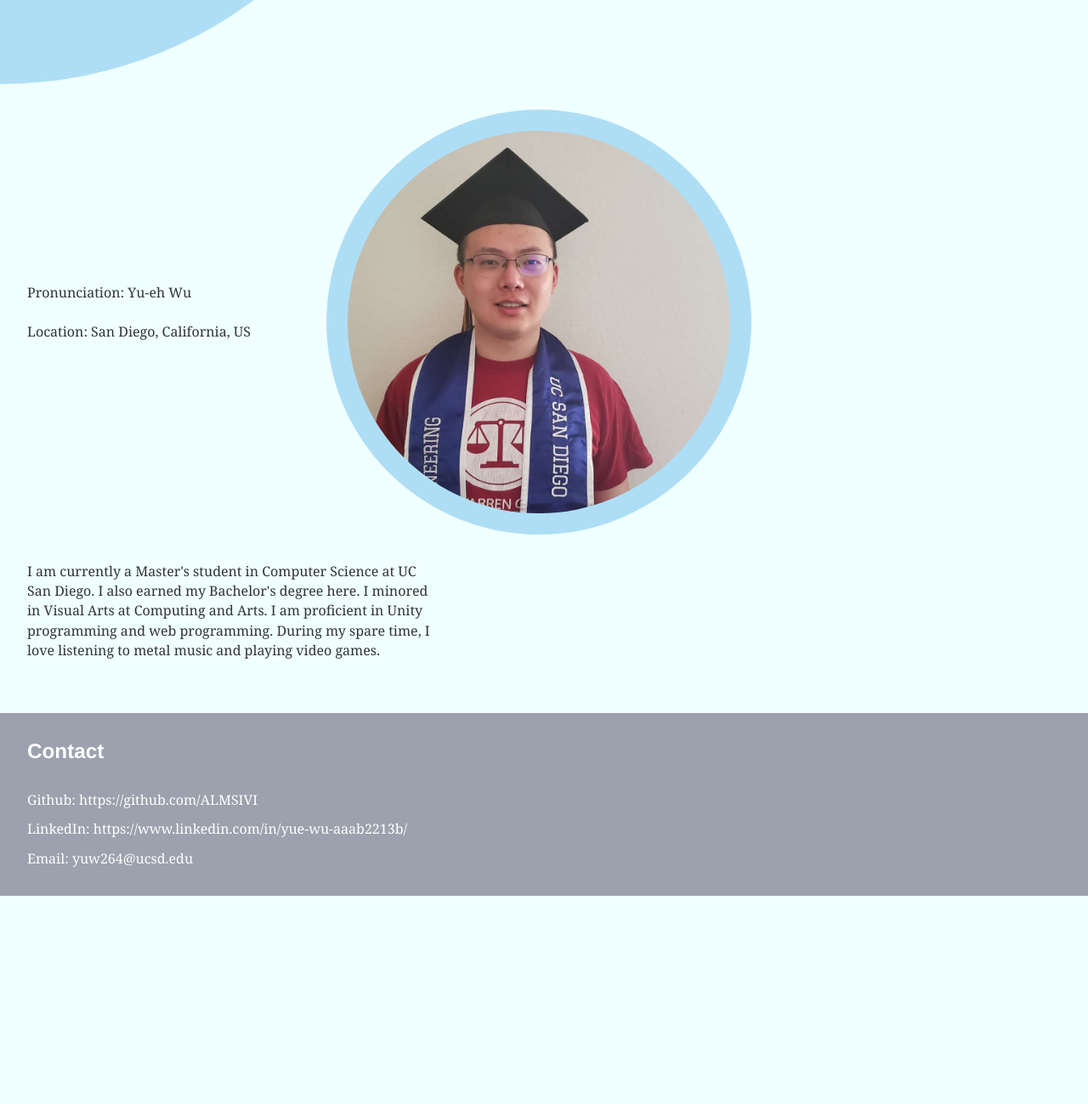
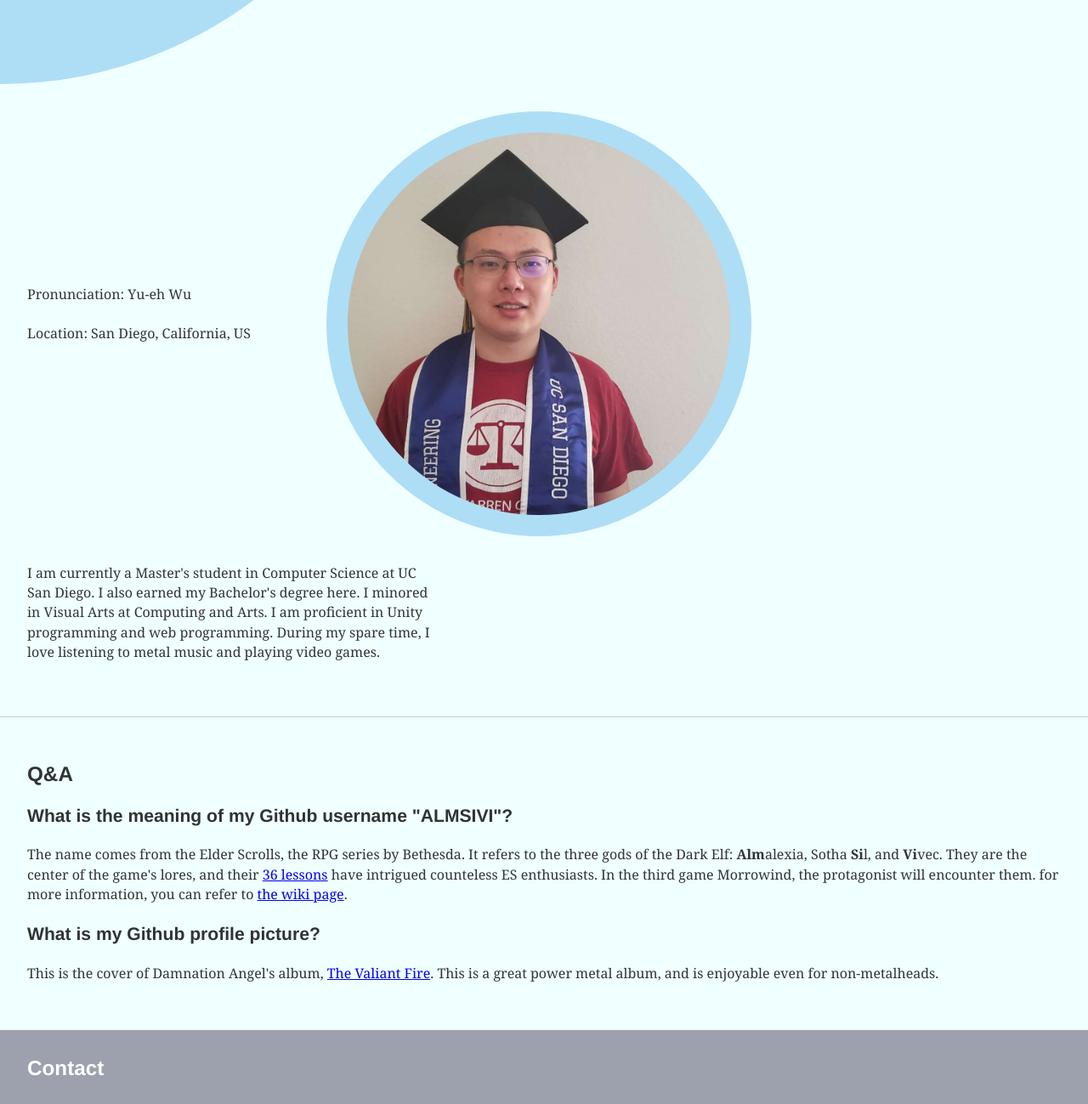
Before and after one commit to ALMSIVI/almsivi.github.io, a Gatsby site: page / in a window 1280 px wide. Shown: the part 901-2200 px from the top of the page at 85% size. Before the commit the page ends 1955 px from the top, so only its background shows below. Built offline with nearby package versions, Linux system fonts and the light colour scheme; Gatsby itself is replaced by a stand-in of ours.

Commit message:
Added Q&A on index

```diff
--- a/src/pages/index.tsx
+++ b/src/pages/index.tsx
@@ -58,11 +58,24 @@ function Details() {
     )
 }
 
+function QnA() {
+    return (
+        <div id="qna">
+            <h2>Q&amp;A</h2>
+            <h3>What is the meaning of my Github username "ALMSIVI"?</h3>
+            <p>The name comes from the Elder Scrolls, the RPG series by Bethesda. It refers to the three gods of the Dark Elf: <b>Alm</b>alexia, Sotha <b>Si</b>l, and  <b>Vi</b>vec. They are the center of the game's lores, and their <a href="https://elderscrolls.fandom.com/wiki/36_Lessons_of_Vivec">36 lessons</a> have intrigued counteless ES enthusiasts. In the third game Morrowind, the protagonist will encounter them. for more information, you can refer to <a href="https://elderscrolls.fandom.com/wiki/Tribunal">the wiki page</a>.</p>
+            <h3>What is my Github profile picture?</h3>
+            <p>This is the cover of Damnation Angel's album, <a href="https://www.metal-archives.com/albums/Damnation_Angels/The_Valiant_Fire/488063">The Valiant Fire</a>. This is a great power metal album, and is enjoyable even for non-metalheads.</p>
+        </div>
+    )
+}
 export default function Home() {
     return (
         <div id="container">
             <Intro />
             <Details />
+            <hr />
+            <QnA />
             <Footer />
         </div>
     )
--- a/src/styles/base.scss
+++ /dev/null
@@ -1 +0,0 @@
-$bubble-color: #AEDEF5;
--- a/src/styles/home.scss
+++ b/src/styles/home.scss
@@ -19,7 +19,7 @@ $photo-size: 450px;
 }
 
 .section {
-    margin-bottom: 30px;
+    margin-bottom: 2rem;
 }
 
 .section > * {
@@ -76,3 +76,7 @@ $photo-size: 450px;
         transform: translate(-50%, -50%);
     }
 }
+
+#qna {
+    padding: 2rem;
+}
```
